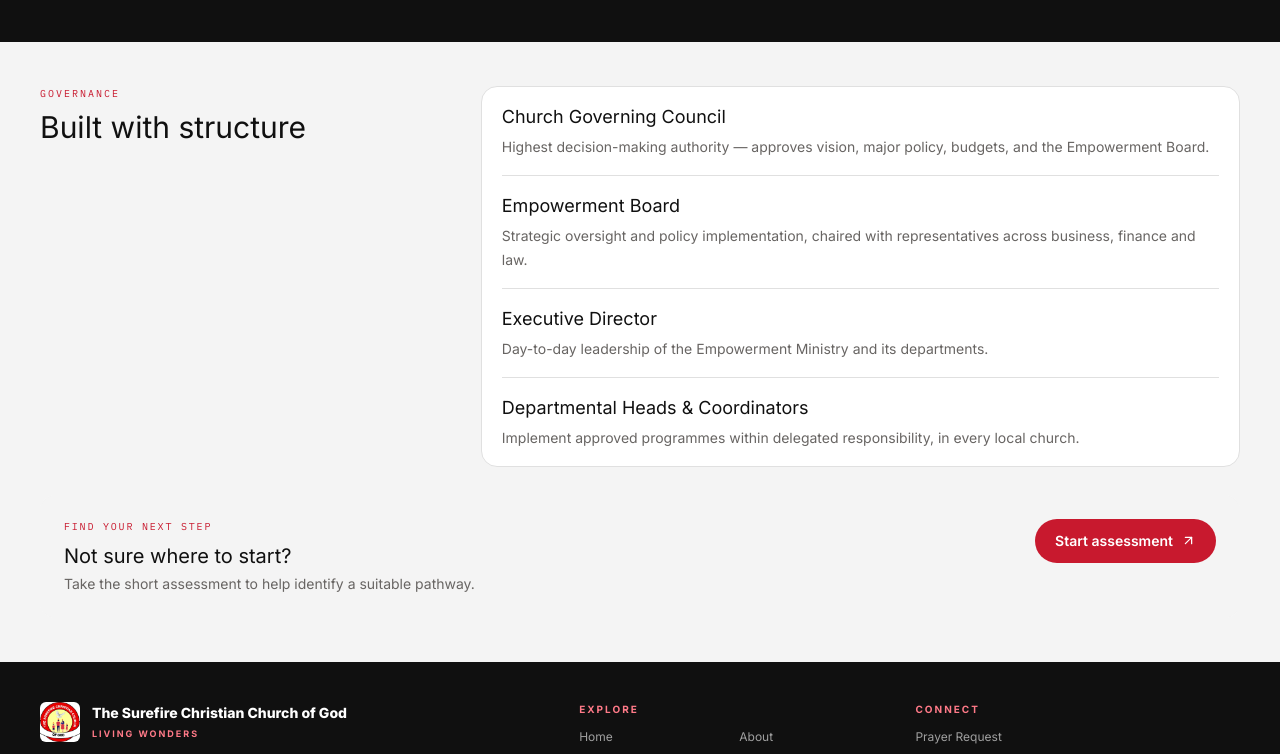
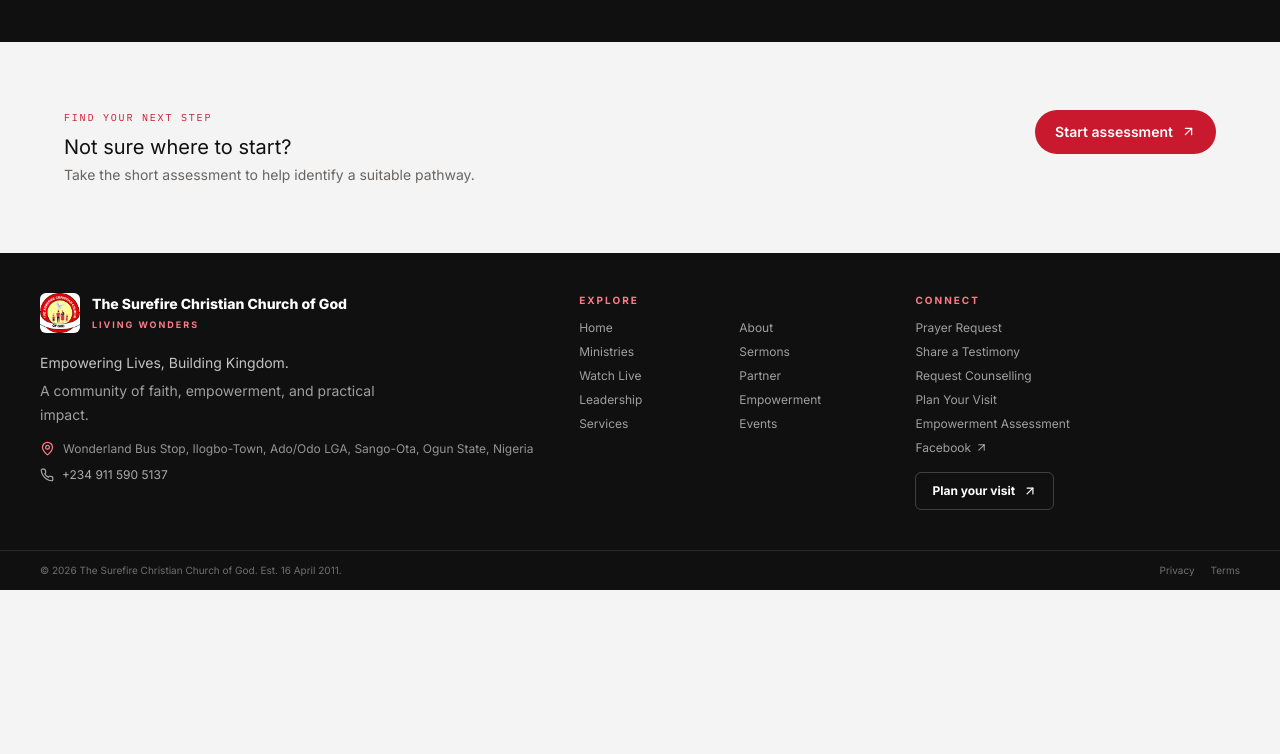
Before and after one commit to taiwoatlas/surefire-next, a Next.js app: page /empowerment in a window 1280 px wide. Shown: the part 1319-2073 px from the top of the page. After the commit the page ends 1909 px from the top, so only its background shows below. Built offline with nearby package versions, Linux system fonts and the light colour scheme; no server answers.

Commit message:
Remove empowerment governance section and refine footer tagline layout

```diff
--- a/app/empowerment/page.tsx
+++ b/app/empowerment/page.tsx
@@ -3,7 +3,7 @@ import Link from "next/link";
 import { ArrowUpRight } from "lucide-react";
 import { PageHeader } from "@/components/layout/PageHeader";
 import { Section } from "@/components/layout/Section";
-import { empowerment, governance } from "@/data/empowerment";
+import { empowerment } from "@/data/empowerment";
 import { EcosystemMap } from "@/components/empowerment/EcosystemMap";
 
 export const metadata: Metadata = {
@@ -36,13 +36,7 @@ export default function EmpowermentPage() {
       </Section>
 
       <Section tone="paper">
-        <div className="grid gap-8 md:grid-cols-[.7fr_1.3fr]">
-          <div><p className="font-mono text-[10px] uppercase tracking-[.2em] text-[#c8192e]">Governance</p><h2 className="mt-2 font-display text-3xl text-[#101010]">Built with structure</h2></div>
-          <div className="divide-y divide-[#E0E0E0] rounded-2xl border border-[#E0E0E0] bg-white px-5">
-            {governance.map((g) => <div key={g.level} className="py-4"><h3 className="font-display text-lg text-[#101010]">{g.level}</h3><p className="mt-1 text-sm leading-6 text-[#686563]">{g.desc}</p></div>)}
-          </div>
-        </div>
-        <div className="mt-7 flex flex-col gap-4 rounded-2xl bg-[#F4F4F4] p-5 sm:flex-row sm:items-center sm:justify-between sm:p-6"><div><p className="font-mono text-[10px] uppercase tracking-[.18em] text-[#c8192e]">Find your next step</p><h2 className="mt-2 font-display text-xl text-[#101010]">Not sure where to start?</h2><p className="mt-1 text-sm text-[#686563]">Take the short assessment to help identify a suitable pathway.</p></div><Link href="/empowerment-assessment" className="inline-flex min-h-11 items-center justify-center gap-2 self-start rounded-full bg-[#c8192e] px-5 text-sm font-semibold text-white transition hover:bg-[#101010]">Start assessment <ArrowUpRight size={15} aria-hidden="true" /></Link></div>
+        <div className="flex flex-col gap-4 rounded-2xl bg-[#F4F4F4] p-5 sm:flex-row sm:items-center sm:justify-between sm:p-6"><div><p className="font-mono text-[10px] uppercase tracking-[.18em] text-[#c8192e]">Find your next step</p><h2 className="mt-2 font-display text-xl text-[#101010]">Not sure where to start?</h2><p className="mt-1 text-sm text-[#686563]">Take the short assessment to help identify a suitable pathway.</p></div><Link href="/empowerment-assessment" className="inline-flex min-h-11 items-center justify-center gap-2 self-start rounded-full bg-[#c8192e] px-5 text-sm font-semibold text-white transition hover:bg-[#101010]">Start assessment <ArrowUpRight size={15} aria-hidden="true" /></Link></div>
       </Section>
     </>
   );
--- a/components/layout/Footer.tsx
+++ b/components/layout/Footer.tsx
@@ -10,7 +10,7 @@ export function Footer() {
       <div className="mx-auto grid max-w-[1400px] gap-8 px-5 py-8 sm:px-8 md:grid-cols-[1.25fr_.75fr_.8fr] md:px-10 md:py-10">
         <div>
           <Link href="/" aria-label={church.churchName} className="inline-flex items-center gap-3"><Image src="/images/church-logo.jpg" alt="" aria-hidden="true" width={80} height={80} className="size-10 shrink-0 rounded-md object-contain" /><span><span className="block text-sm font-extrabold">The Surefire Christian Church of God</span><span className="mt-1 block text-[9px] font-bold uppercase tracking-[.22em] text-[#ff7a88]">Living Wonders</span></span></Link>
-          <p className="mt-3 max-w-sm text-sm leading-6 text-white/60">{church.motto}. A community of faith, empowerment, and practical impact.</p>
+          <p className="mt-3 max-w-sm text-sm leading-6 text-white/75">{church.motto}.</p><p className="mt-1 max-w-sm text-sm leading-6 text-white/60">A community of faith, empowerment, and practical impact.</p>
           <div className="mt-3 flex items-start gap-2 text-xs leading-5 text-white/55"><MapPin size={15} className="mt-0.5 shrink-0 text-[#ff7a88]" /><span>{church.address}</span></div>
           <a href={`tel:${church.phone.church.replaceAll(" ", "")}`} className="mt-2 inline-flex items-center gap-2 text-xs text-white/65 transition hover:text-white"><Phone size={14} />{church.phone.church}</a>
         </div>
```
